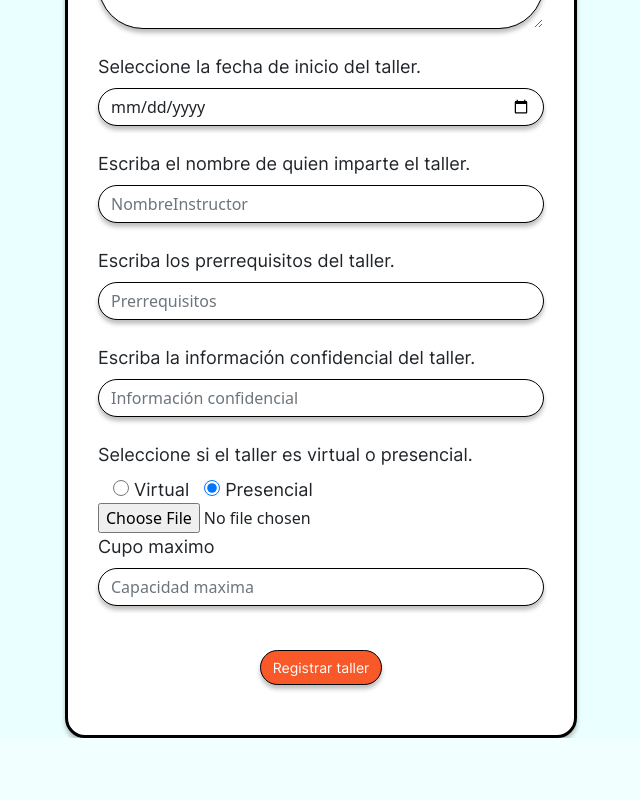
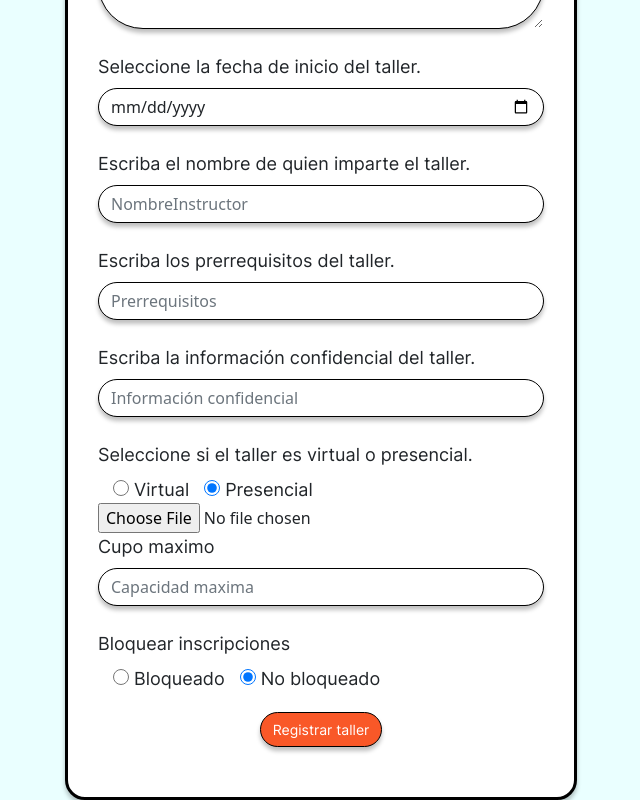
Before and after one commit to francogarza/proyecto-integrador, a React (Create React App) app: page /registro-taller-admin in a window 1280 px wide. Shown: the part 500-1300 px from the top of the page, without its empty margins (319-959 px from the left). Before the commit the page ends 1238 px from the top, so only its background shows below. Built offline with nearby package versions, Linux system fonts and the light colour scheme; no server answers.

Commit message:
finished maxCap

```diff
--- a/src/DetalleTaller.js
+++ b/src/DetalleTaller.js
@@ -32,7 +32,10 @@ const DetalleTaller = (props) => {
     const [participantes,setParticipantes] = useState([]);
     const [NombreU,setNombreU] = useState("");
     const [maxCap,setMaxCap] = useState("");
+    const [isCapped,setIsCapped] = useState("");
+
     const navigate = useNavigate();
+
     const correoBajaTaller = () => {
 
         var templateParams = {
@@ -75,13 +78,16 @@ const DetalleTaller = (props) => {
     useEffect(() => {
 
         onValue(ref(db,'Taller/'+location.state.id),(snapshot) => {
+            setParticipantes([]);
             const data = snapshot.val();
             if(data !== null){
-                if(location.state.EsAdmin){
+
+                if(typeof data.participantes!=='undefined'){
                     Object.values(data.participantes).map((e) => {
-                        setParticipantes((oldArray) => [e])
+                        setParticipantes((oldArray) => [...oldArray,e])
                     });
                 }
+
                 setDescripcion(data.Descripcion)
                 setFechas(data.Fechas)
                 setHorarios(data.Horarios)
@@ -91,6 +97,7 @@ const DetalleTaller = (props) => {
                 setVirtualPresencial(data.VirtualPresencial)
                 setInformacionConfidencial(data.InformacionConfidencial)
                 setMaxCap(data.maxCap);
+                setIsCapped(data.isCapped)
                 if(data.imgUrl != null){
                     setImgUrl(data.imgUrl)
                 }else{
@@ -106,10 +113,6 @@ const DetalleTaller = (props) => {
             const data = snapshot.val();
             if(data !== null){
                 setNombreU(data.Nombre)
-                console.log("nombreU")
-                console.log(data.Nombre)
-                console.log("userId");
-                console.log(userId)
             }
         });
 
@@ -128,7 +131,7 @@ const DetalleTaller = (props) => {
         if(location.state.EsAdmin){
             console.log("para que quiere un admin meter una clase?")
         }else{
-
+        if(participantes.length<maxCap && isCapped=='false'){
             const id = location.state.id
             set(ref(db, 'Participante/'+ userId + '/talleres/' + id), {
                 id,
@@ -141,9 +144,13 @@ const DetalleTaller = (props) => {
                 userId,
                 NombreU
             });
-        }
             navigate('/catalogo-talleres');
             // correoInscripcionTaller()
+            }else{
+                alert("No se puede inscribir porque el taller esta lleno o esta bloqueado");
+            }
+        }
+
       };
 
       const handleChangeDescripcion=(e)=>{
@@ -194,6 +201,12 @@ const DetalleTaller = (props) => {
             <h1>{Nombre}</h1>
             <h5>Impartido por:</h5>
             <h4>{ImpartidoPor}</h4>
+            {isCapped=='true'? <h5>cupo lleno</h5>:
+                <div>
+                <h5>Cupo: {participantes.length+" de "+maxCap}</h5>
+                </div>
+            }
+
         </div>
         <div className='container'>
             <h3>Descripción:</h3>
@@ -238,13 +251,13 @@ const DetalleTaller = (props) => {
 
         </div>
         }
-
+            {isLoggedIn &&
                 <div>
                     {
                         (location.state.EstaInscrito )? <Button onClick={darDeBaja}>Dar de baja</Button> : <Button onClick={inscribirTaller}>Inscribir</Button>
                     }
                 </div>
-
+            }
     </div>
   )
 }
--- a/src/RegistroTalleres.js
+++ b/src/RegistroTalleres.js
@@ -32,6 +32,11 @@ const RegistroTalleres = (props) => {
     const [img,setImg] = useState("");
     const [ImgUrl,setImgUrl] = useState("");
     const [maxCap,setMaxCap] = useState("");
+    const [isCapped,setIsCapped] = useState("false");
+
+    const handleChangeIsCapped=(e)=>{
+        setIsCapped(e.target.value)
+    }
 
     const handleChangeMaxCap=(e)=>{
         setMaxCap(e.target.value)
@@ -147,7 +152,6 @@ const RegistroTalleres = (props) => {
             const uuid = uid()
             const imgRef = ref_st(storage,`images/${uuid + img.name}`)
             uploadBytes(imgRef,img).then(()=>{
-                alert('image uploaded');
 
             }).then(() =>{
                 getDownloadURL(imgRef)
@@ -170,7 +174,8 @@ const RegistroTalleres = (props) => {
                         InformacionConfidencial,
                         uuid,
                         imgUrl,
-                        maxCap
+                        maxCap,
+                        isCapped
                     });
 
                     setDescripcion("");
@@ -211,6 +216,7 @@ const RegistroTalleres = (props) => {
                 VirtualPresencial,
                 InformacionConfidencial,
                 maxCap,
+                isCapped
             });
             setDescripcion("");
             setFechas("");
@@ -262,6 +268,8 @@ const RegistroTalleres = (props) => {
                     setPrerequisitos(data.Prerequisitos)
                     setVirtualPresencial(data.VirtualPresencial)
                     setInformacionConfidencial(data.InformacionConfidencial)
+                    setIsCapped(data.isCapped)
+                    setMaxCap(data.maxCap)
                 }
               });
         }
@@ -327,6 +335,17 @@ const RegistroTalleres = (props) => {
             <br/>
             <Form.Control type="number" placeholder="Capacidad maxima" id="maxCap" value={maxCap} onChange={handleChangeMaxCap} required={true}/>
             <br/>
+            <Form.Label>
+                Bloquear inscripciones
+            </Form.Label>
+            <br/>
+            <input type="radio" id="Capped" name="Capped" value={'true'} onChange={handleChangeIsCapped}
+                   checked={isCapped === 'true' ? true:false}/>
+            <label htmlFor="Capped">Bloqueado</label>
+            <input type="radio" id="NoCapped" name="NoCapped" value={'false'}
+             onChange={handleChangeIsCapped} checked={isCapped === 'false' ? true:false}/>
+            <label htmlFor="NoCapped">No bloqueado</label>
+            <br/>
             {
             <Button onClick={isUpdate ? updateToDatabase : writeToDatabase} className="registro">
                 {isUpdate ? 'Actualizar Taller' : 'Registrar taller'}
--- a/src/login.js
+++ b/src/login.js
@@ -75,7 +75,6 @@ return(
         <Button onClick={writeToDatabase} class='submit'>
         Ingresar
         </Button>
-
     </Form>
     </Container>
 </div>
```
Lines whose indentation alone changed are shown as unchanged.
